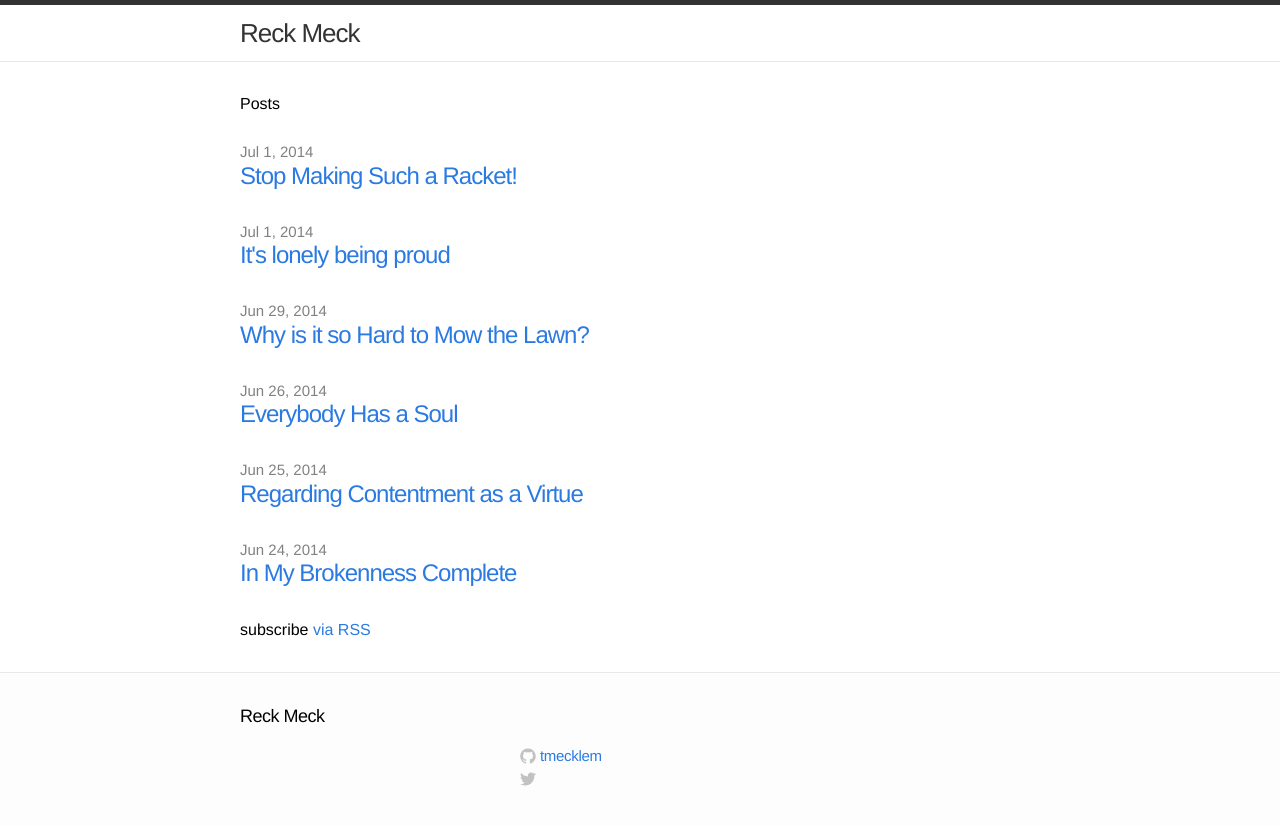
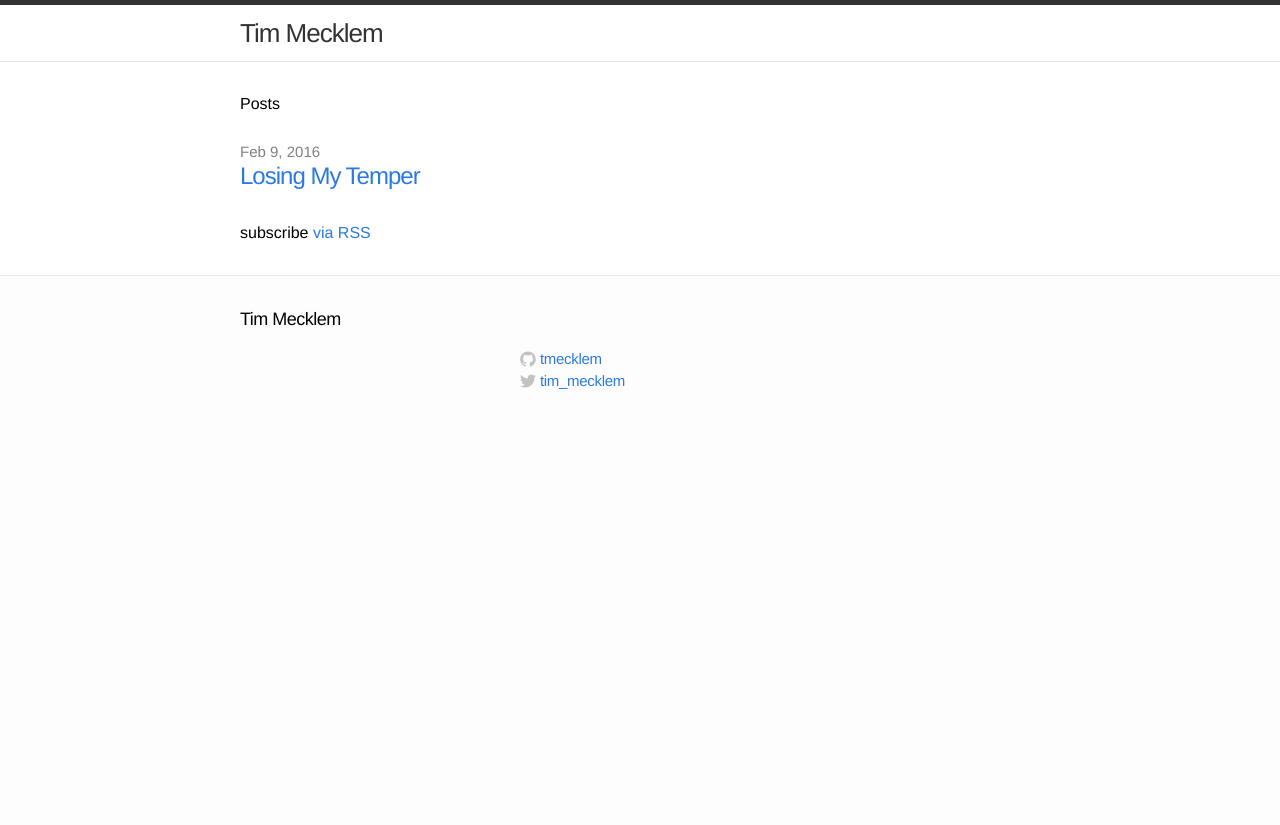
Before and after one commit to tmecklem/tmecklem.github.io, a Jekyll site: the page built from index.html, in a window 1280 px wide. Shown: the top 825 px of the page. Built offline with Jekyll 4.4.1, drawn with Linux system fonts in a browser that asks for light colours; part of the change alters nothing that is shown.

Commit message:
Add losing my temper and clear out older entries

```diff
--- a/_config.yml
+++ b/_config.yml
@@ -1,11 +1,11 @@
 # Site settings
-title: Reck Meck
+title: Tim Mecklem
 #email: tim.othy@mecklem.com
 description: ""
 baseurl: ""
 url: "http://timothy.mecklem.com"
 username: "tmecklem"
-# twitter_username: ""
+twitter_username: "tim_mecklem"
 
 # Build settings
 markdown: kramdown
--- a/_posts/2014-06-24-in-my-brokenness-complete.markdown
+++ /dev/null
@@ -1,28 +0,0 @@
----
-layout: post
-title:  "In My Brokenness Complete"
-date:   2014-06-24 21:31:47
-categories: reflection
----
-
-I beat myself up when I make mistakes. I obsess over details of events past, present and future, even though I know that there are diminishing returns. I've re-read this post 14 times so far. I'm not alone in this behavior. Perfectionists of the world understand me.
-
-I didn't know until recently that it's possible to take this behavior and the associated introspection to an unhealthy extreme. The damage from packing on this burden daily can be extensive and difficult to reverse. Over the course of 2013, I allowed myself down this path, and I'm still in the middle of the consequences.
-
-There's no specific beginning to what happened last year. But there was a series of events that I can point to that triggered an avalanche of negative thoughts. In the spring, we had a hail storm that damaged our house and one of our cars. The insurance company was willing to cover the replacement of the old aluminum siding on the entire house. I began the process of searching for a contractor to do the work. You already know that I'm always 3 steps ahead of the here and now, and I fret the details of decisions I may never even have to make. Contractor choices began to wear on me as I juggled meetings at the house with my work responsibilities.
-
-To enhance my stress, I had just taken on the role of lead developer for the mobile team. I was anxious to pick up my new responsibilities without missing a beat, but the project timelines were most unreasonable. I went to all the right meetings and said all the right things to make people aware of the situation. I still pushed myself and my team to complete the improbable. I let poor planning by a whole host of people become my own personal multi-month crisis.
-
-I also began leading a small group at church which required planning and reading, and I determined to make the program a success. I took on the role of leading discussions despite my clear aversions. In all of this, I questioned my competence as a leader regularly before the meetings.
-
-The straw on the camel's back came in a form smaller than an actual piece of straw. It was an ant. Carpenter ants, to be precise. I came home from work one day to find a winged carpenter ant in the throes of death in my basement near the garage. It was large enough to catch my attention, but I recognized it for what it was and swept it up into the trash. The next day, I found another one in its place. This continued at a constant rate for about a week, and I started to worry. I researched it on the Internet. I convinced myself despite only seeing a few that there was a massive satellite nest in the house somewhere. I visualized the worst case: the slow destruction of my largest investment. I began to do increasingly unreasonable things to find it. I sent cameras into duct work and peeled away access panels. I even wore a head lamp on midnight trips around the house trying to find the point of entry for the worker ants. I tapped on wood beams, listening for the sound of ant mandibles crunching away at my kingdom. I became obsessed with the idea that a tiny army was invading. In a real sense, the handful of dying ants I saw were winning a war they didn't even know they were fighting. The stress I allowed myself to bear at this point was incredible, but it was not apparent to me at the time.
-
-Once the old siding was removed, we found a tiny abandoned satellite nest, on the order of a dozen empty ant egg sacs. They hadn't even touched the outer plywood of the house, and I found no tiny drawings of invasion battle plans. To summarize: zero actual damage. All my worst case visualizations were completely without merit. My neighbor subsequently found the main nest in a tree in his back yard and utterly destroyed the source.
-
-For at least 6 months during all this, I let fear reign. I worried about failing in every area of life simultaneously. I worried about physical damage to my possessions. I allowed in a multitude of negative thoughts. The voice of fear spoke one thing clearly in quiet moments. It said, "everything is broken". I had no area of my life that I felt was a place of rest. The people I relied on for answers seemed to have none. My closest friends shrugged off my concerns without knowing how deeply invested I was.
-
-The reason why the brokenness argument is so effective against my rational mind is that it's true. We are all broken. The things we build, whether software or houses or siding or cars, they are all broken in some way. For me, the very thought that everything is broken is actually one of the ways in which I've been broken. It's meta-brokenness. In keeping with his style, Satan can masterfully spin this half-truth into a feeling of hopelessness.
-
-But it's not the complete picture.
-
-In the brokenness around me, I see that there is a plan for redemption. In my own brokenness, I am being humbled and formed into something I couldn't have been before last year. My relationship with God is stronger and I recognize my need for Him.
--- a/_posts/2014-06-25-contentment-as-a-virtue.markdown
+++ /dev/null
@@ -1,14 +0,0 @@
----
-layout: post
-title:  "Regarding Contentment as a Virtue"
-date:   2014-06-25 21:01:47
-categories: reflection purpose
----
-
-Contentment. It just seems lame. I'm into technology, with its continuous update cycles. This industry values innovation, new revisions, never-been-done product unveilings, and constant pivoting. Contentment sounds more like a defect than a desirable. You never see it on a resume, and in many people's minds it is synonymous with staleness and mediocrity. It doesn't seem to fit modern lifestyles.
-
-I'm pressured by clever advertising and other people to be unhappy with my phone, car, house, diet, parenting skills, programming skills, career, presentation skills, and coffee brewing apparatus. I can never be complete with this approach, and the pursuit becomes more unsatisfying as time passes. New car smells fade more quickly each time. iPhone lock buttons stop working. Programming languages and pratices become passé in the amount of time it takes to deliver a single swift keynote.
-
-It's not that pursuing any of these things is wrong. They just can't be the definition of satisfaction. The intrinsic value of contentment lies in choosing to be at peace in all circumstances, even if a true need goes unfulfilled.
-
-So here's a prominent item on my one, five, ten, and twenty year plans (if God grants me those years): I choose to be content.
--- a/_posts/2014-06-26-everybody-has-a-soul.markdown
+++ /dev/null
@@ -1,14 +0,0 @@
----
-layout: post
-title:  "Everybody Has a Soul"
-date:   2014-06-26 20:36:47
-categories: reflection
----
-
-I'm an expert at villainizing the motives of people who hurt me. In zero seconds flat I can attribute the origins of the injustice. My offender now possesses some super-dark, evil core of no-goodness. The next natural thing I do is talk about them and build up the backstory around their obvious turn to the dark side. Now I've taken an ordinary person with the same blemishes we all have and turned them into a scoundrel. It's impossible to talk to scoundrels.
-
-To reconcile the relationship, I have to back out of the scene I've created. I have to convince myself that it's possible they had good intentions and just made a mistake (the same kind of mistake I make hundreds of times per day). Maybe by the end of the day I've come full circle. Hopefully I've remembered that behind good or bad intentions lies another eternal soul. They're worthy of more respect than I've given, and now I'm the scoundrel who has committed the injustice.
-
-It's a lot healthier to assume good intent and get burned once in a while. It wears less on the soul.
-
-Thank God for fresh starts and forgiveness.
--- a/_posts/2014-06-29-why-is-it-so-hard-to-mow-the-lawn.markdown
+++ /dev/null
@@ -1,16 +0,0 @@
----
-layout: post
-title:  "Why is it so Hard to Mow the Lawn?"
-date:   2014-06-29 20:36:47
-categories: personality
----
-
-I hate lawn maintenance. Who seriously likes walking back and forth in rows, doing the same stupid thing over and over? Why do people subject themselves to this insanity?
-
-I'm a maker by nature; and I'm a fixer. I take things that don't exist or don't work right and I make them function. Yard work is neither. It's maintenance, and I'm not wired for it.
-
-We have dogs that add patches of nitrogen-rich grass everywhere. The grass grows too long and then I have to mow down a hay field instead of a lawn. I end up with those embarrassing strips of mulched, dried grass. My mower protests the injustice of it all for everyone to hear. It's a walk of shame, and my neighbors are always out on their decks when I find time to do the job. I even punish myself by fertilizing and spraying weed killer and over-seeding.
-
-But something is happening as I mature. Call it senility, but I'm starting to appreciate the ritual of maintenance activities. When I allow myself time to go through familiar motions, my mind relaxes from the constant churn of trying to outdo yesterday.
-
-But if you're hoping I start a lawn care company with my newfound respect, don't hold your breath.
--- a/_posts/2014-07-01-its-lonely-being-proud.markdown
+++ /dev/null
@@ -1,16 +0,0 @@
----
-layout: post
-title:  "It's lonely being proud"
-date:   2014-07-01 00:50:00
-categories: personality
----
-
-As a developer, I've gained a reputation for tackling technical problems that require depth. If a problem looks like a ball of yarn, send me in. I'll tease it apart and keep hold of the thread until there's nothing left to explore. This is often a useful trait, but just as often it's left me in the dark without any clear direction where to go next.
-
-The real problem is that I don't recognize the right time to step back and ask for help. I'm too proud. I am surrounded by very intelligent, perceptive people. They sense when I've gone down another rabbit hole and try to pull me out. (Thanks Bill W. especially for being the first usually to identify it).
-
-Monday morning I walked into my team standup feeling overwhelmed. I have a performance problem in the jvm-deployed version of a Rails app, a set of advanced queries that need to be written to pull back insightful information efficiently, and a bunch of outstanding features that need to be implemented for an upcoming alpha release of a new product. Before the meeting, I was pulling at too many difficult threads at once and making no progress on anything.
-
-During standup, I recognized that I was in over my head and asked for help.
-
-I'm trusting the team to handle the first two tasks while I focus on the third. It's difficult for me to let go, even though I know I can't complete everything myself. I can't explain why I have such a problem with this. When I don't ask for help, I end up lonely and defeated.
--- a/_posts/2014-07-21-stop-making-such-a-racket.markdown
+++ /dev/null
@@ -1,26 +0,0 @@
----
-layout: post
-title:  "Stop Making Such a Racket!"
-date:   2014-07-01 00:50:00
-categories: health
----
-
-A long time ago I filed away the old adage, "the mind has a strong influence over the body" as one of those theoretical axioms that just sounds right. I assumed it meant that if you practice hard, you'll become good at playing the trumpet. I wish I'd seen the direct link more quickly.
-
-I don't really know how any of the following ties together, so I've laid it out chronologically.
-
-During the Worry-fest of 2013 (see [here]({% post_url 2014-06-24-in-my-brokenness-complete %}) for context), I developed a deep bitter feeling in the pit of my stomach. I don't mean that in a literary sense. I physically became a container of ill feeling. I didn't have some of the typical IBS symptoms like nausea or vomiting, but I constantly felt miserable. This continued from late summer into winter.
-
-Some time in October, I also developed an esophageal ulcer when some medication didn't make it all the way into my stomach before activating. I had an endoscopy performed in November, and it was my first time undergoing general anesthesia and the forget-me-now drugs. The ulcer had healed completely and there were no other causes for concern, so the GI doc sent me on my way. I hoped the procedure would shed light on my stomach irritation, so I was disappointed when there wasn't a definitive answer. I cut back on milk, suspecting a lactose intolerance due to family history. My stomach trouble seemed to subside with dietary changes, but it never entirely disappeared without medication.
-
-In early January, I developed a ringing tinnitus in alternating ears once every few days. It started out slowly. Two or three seconds of a loud ringing on one ear, and after a minute everything was fine again. I had several bouts of lightheadedness during a software conference, but never vertigo or disorientation.
-
-The first Saturday in March, I spent the entire day dragging my body from one place to lay down to another. I assumed it was just a bad day for my stomach, but as the evening wore on the pain changed from a general ill feeling to a sharp pain in my lower right abdomen. I started thinking it might be my appendix. I tried to cope until morning, but I reached a breaking point in the middle of the night and had to be hauled to the hospital in an ambulance. The surgeon removed my appendix that day and I was released around 2pm on Sunday. This was my first surgery and the second time in 4 months that I was put under. The pain meds and recovery from anesthesia caused me hallucinations that were vivid and began right where consciousness left off. It was terrifying. I had to stop the heavy stuff and drop to ibuprofen.
-
-For the next few months, I woke up periodically in the middle of the night in cold sweats similar to what happened when I had appendicitis. I now believe those to have been a result of subjecting my compromised body to the surgery and endoscopy and pain meds. Nevertheless, it triggered a deep feeling of anxiety in me and I began to experience several other physical responses to the anxiety. It wasn't until I began to become accustomed to the night sweats that I was able to separate out the anxiety-based responses.
-
-Sometime in May, the tinnitus began to transform. The ringing was still occurring, and I also began to have a feeling like I'd been in the pool and needed to drain my ear. Everything I tried wouldn't clear it. I'm not prone to ear infections. Popping my ears to equalize pressure comes naturally, but that didn't help the fluid or feeling of fullness. I visited my PCP, an ENT, and a chiropractic neurologist and I'm still hoping to find a diagnosis or at least relief. It has affected my vestibular system, but not in a dramatic way. The strangest symptom (and also the source for the title of this post) is something called hyperacusis. Every little noise makes me jump when this heightened sound sensitivity is occurring.
-
-I've experienced no hearing loss yet. The possibilities for my ears range from allergies or a sinus infection that's clogging my Eustachian tubes to something called a perilymph fistula (which could be the onset of Maniere's disease). Or it could be something more exotic.
-
-I keep waking up wondering if this will be the day where I get to put all of this in the rear-view and go back to being "normal". Or maybe this will be the day where I definitively learn that this is the new normal. For now, I deeply appreciate the good days. I hope strongly that no new weird things will happen until I figure out the old weird things, and I look forward to closure.
--- /dev/null
+++ b/_posts/2016-02-09-losing-my-temper.markdown
@@ -0,0 +1,14 @@
+---
+layout: post
+title:  "Losing My Temper"
+date:   2016-02-09 05:00:00
+categories: teachable-moments
+---
+
+Several years ago I earned a leadership role on a small product development team in a large company. I had served as a member of the same team up to that point, and it was a natural transition for me to pick up responsibilities when the previous lead took on other challenges in the company. I believe that I earned the respect of the others around me just as they earned and still hold mine. The weight of the responsibility that I felt to protect and lead my team was great, and I thought I was as prepared as I could be for the task.
+
+As the newness of the change wore off, I found myself transforming into someone I didn’t want to be. I became increasingly cynical as I saw that the team had very little control over timelines and features. I became defensive and angry when I felt that I was being overlooked or overruled on important matters. Then one day I lost control of my temper in a public setting and I practically yelled at a project manager for "failing the team”, among other things. She didn’t deserve it.
+
+It was one of those moments in life where I could nearly step outside of myself and see the mess I was creating in real-time. Each word left my mouth and hit its target, and the next followed closely behind. The argument finally ended, but it wasn’t over. I immediately felt terrible. I walked directly to my manager’s office and alerted him that there would probably be a complaint against me. I was prepared to apologize privately or publicly. I did apologize, and I hope that it was accepted. I would have had a hard time granting forgiveness quickly if I were on the receiving end of that lashing.
+
+I learned quite a lesson from all of that. It helps no one to bring your own pride and frustration to the table when you’re working with a team to solve problems together. In my desire to play my role successfully, I ceased to recognize and respect the intrinsic value that everyone holds. The people that make up a team are individuals and we all have pains and passions in our own lives. I learned that I need to treat people with dignity, especially when conditions aren’t ideal.
```
